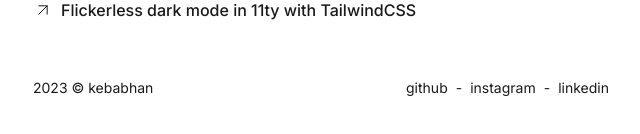
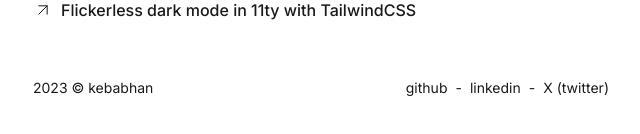
Before and after one commit to tfarhan00/kebabhan, a Next.js app: page / in a window 1280 px wide. Shown: the part 1847-1981 px from the top of the page, without its empty margins (319-959 px from the left). Built offline with nearby package versions, Linux system fonts and the light colour scheme.

Commit message:
update social

```diff
--- a/src/app/_components/Footer.tsx
+++ b/src/app/_components/Footer.tsx
@@ -1,6 +1,6 @@
 export default function Footer() {
   return (
-    <div className="w-full py-2 mb-16 flex items-center justify-between px-4 md:px-0 text-sm text-black/90 dark:text-white/90">
+    <div className="w-full py-2 mb-20 flex items-center justify-between px-4 md:px-0 text-sm text-black/90 dark:text-white/90">
       <p>2023 &copy; kebabhan</p>
       <div className="flex items-center gap-2">
         <a
@@ -12,20 +12,20 @@ export default function Footer() {
         </a>
         <span>-</span>
         <a
-          href="https://www.instagram.com/kebabhan_/"
-          target="_blank"
-          className="hover:underline"
-        >
-          instagram
-        </a>
-        <span>-</span>
-        <a
           href="https://www.linkedin.com/in/tengkufarhan/"
           target="_blank"
           className="hover:underline"
         >
           linkedin
         </a>
+        <span>-</span>
+        <a
+          href="https://twitter.com/kebabhan_"
+          target="_blank"
+          className="hover:underline"
+        >
+          X (twitter)
+        </a>
       </div>
     </div>
   );
```
